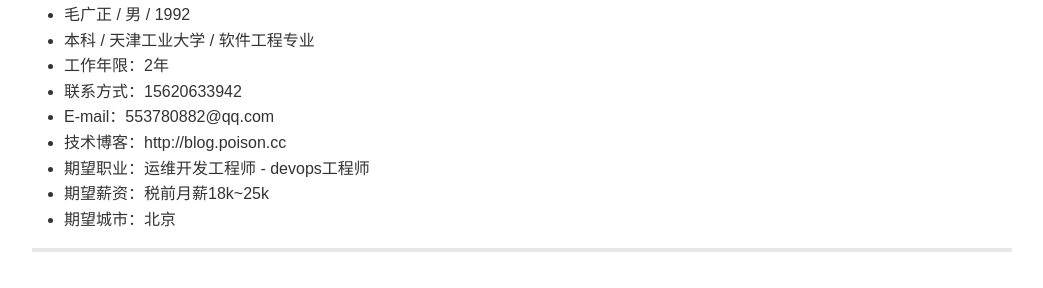
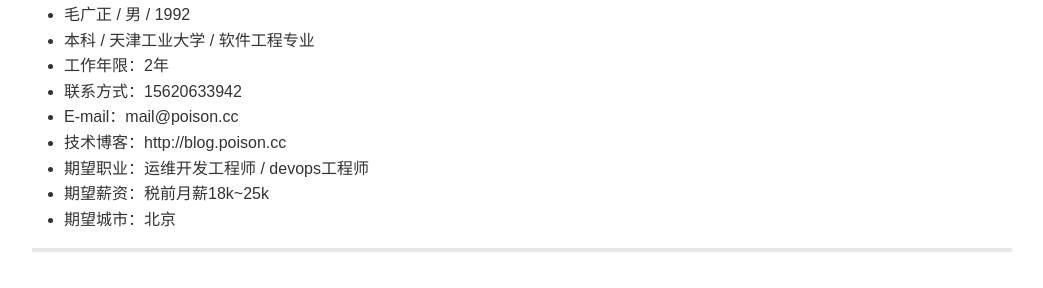
Before and after one commit to poisoncc/blog, a Jekyll site: the page built from pages/resume.md, in a window 1280 px wide. Shown: the part 160-448 px from the top of the page, without its empty margins (118-1161 px from the left). Built offline with Jekyll 4.4.1, drawn with Linux system fonts in a browser that asks for light colours; comment, search, counter and statistics services are not loaded.

Commit message:
修改简历邮箱

```diff
--- a/pages/resume.md
+++ b/pages/resume.md
@@ -15,9 +15,9 @@ permalink: /resume/
  - 本科 / 天津工业大学 / 软件工程专业
  - 工作年限：2年
  - 联系方式：15620633942
- - E-mail：553780882@qq.com
+ - E-mail：mail@poison.cc
  - 技术博客：http://blog.poison.cc
- - 期望职业：运维开发工程师 - devops工程师
+ - 期望职业：运维开发工程师 / devops工程师
  - 期望薪资：税前月薪18k~25k
  - 期望城市：北京
 
```
